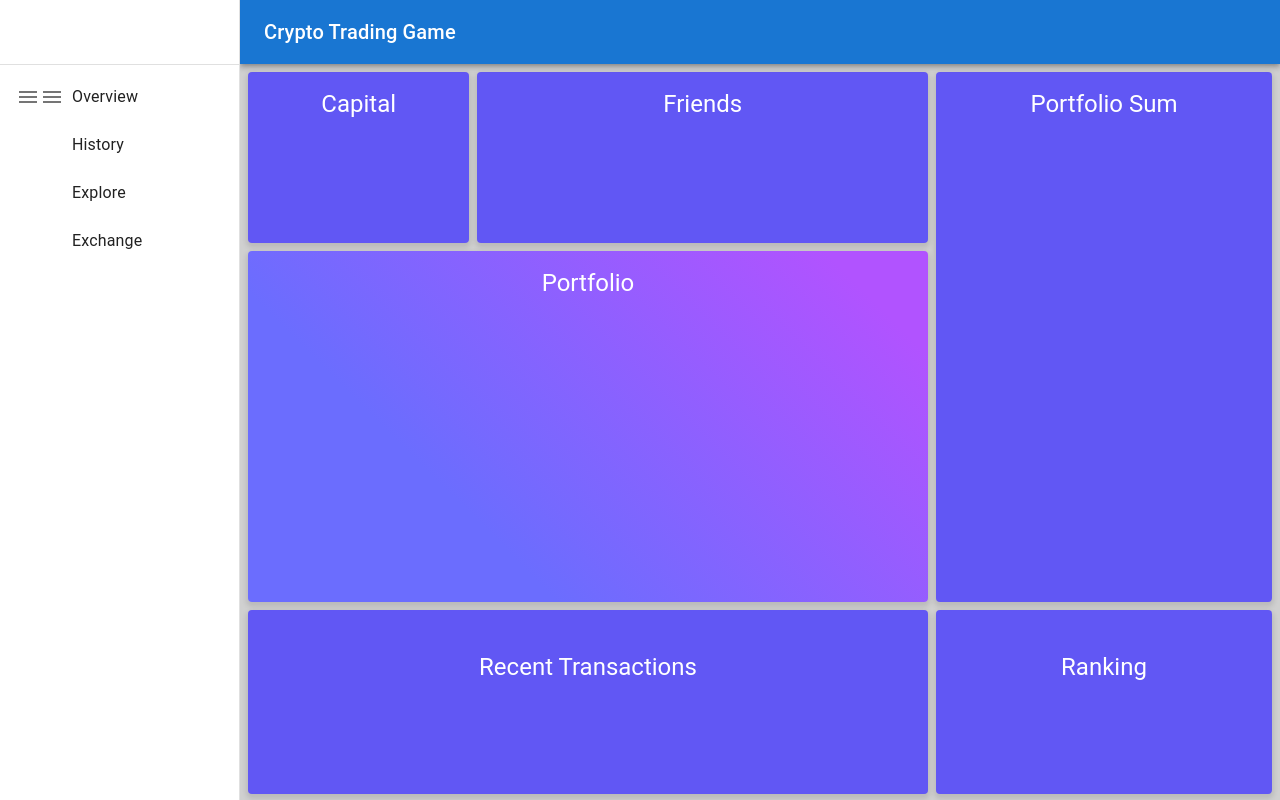
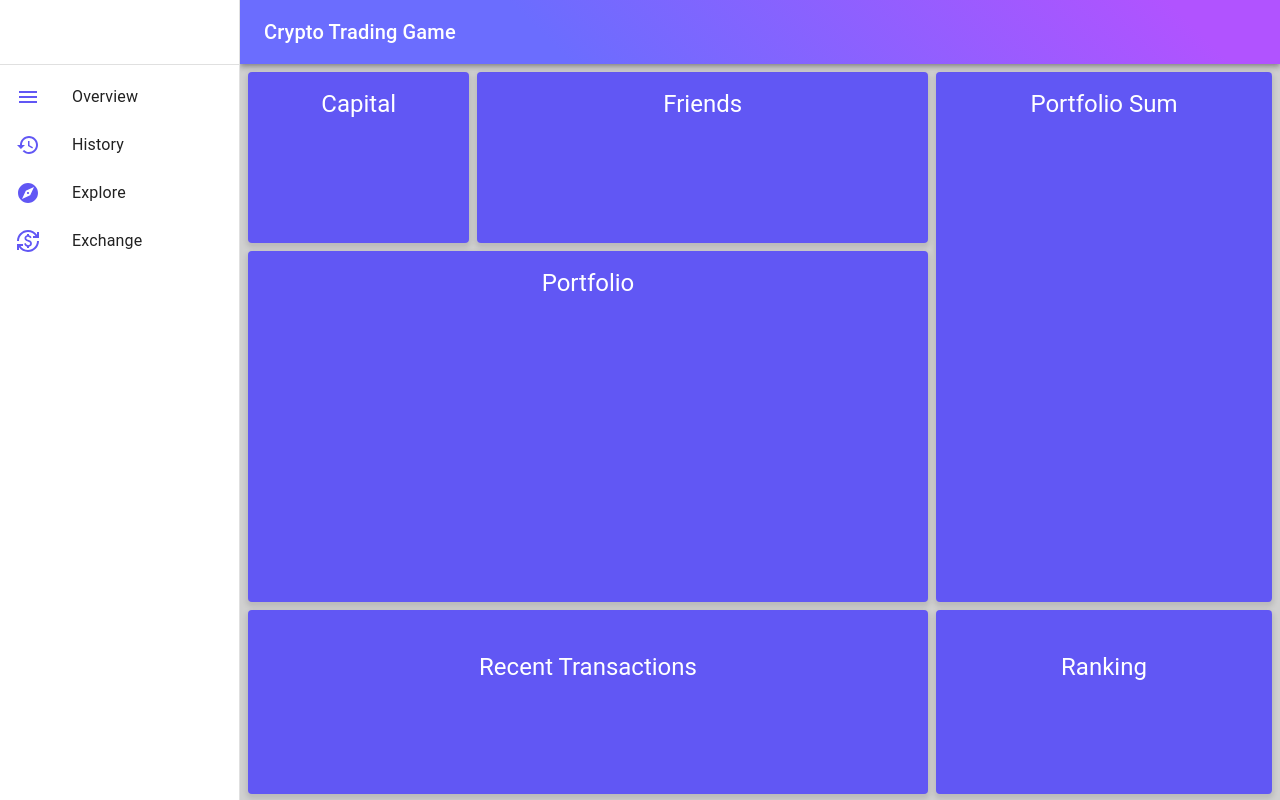
Before and after one commit to PogChampisAlreadyTaken/wt-frontend, a React (Create React App) app: page / in a window 1280 px wide. Built offline with nearby package versions, Linux system fonts and the light colour scheme.

Commit message:
Change color Toolbar

```diff
--- a/src/components/LeftsideMenu.tsx
+++ b/src/components/LeftsideMenu.tsx
@@ -10,8 +10,10 @@ import Divider from "@mui/material/Divider";
 import ListItem from "@mui/material/ListItem";
 import ListItemIcon from "@mui/material/ListItemIcon";
 import ListItemText from "@mui/material/ListItemText";
-import InboxIcon from "@mui/icons-material/MoveToInbox";
 import MenuIcon from '@mui/icons-material/Menu';
+import HistoryIcon from '@mui/icons-material/History';
+import ExploreIcon from '@mui/icons-material/Explore';
+import CurrencyExchangeIcon from '@mui/icons-material/CurrencyExchange';
 
 const drawerWidth = 240;
 
@@ -23,7 +25,7 @@ export default function PermanentDrawerLeft() {
         position="fixed"
         sx={{ width: `calc(100% - ${drawerWidth}px)`, ml: `${drawerWidth}px` }}
       >
-        <Toolbar>
+        <Toolbar style={{ background: 'linear-gradient(45deg, #6B6DFE 30%, #B153FF 90%)' }}>
           <Typography variant="h6" noWrap component="div">
             Crypto Trading Game
           </Typography>
@@ -46,7 +48,7 @@ export default function PermanentDrawerLeft() {
         <List>
           {["Overview", "History", "Explore", "Exchange"].map((text, index) => (
             <ListItem button key={text}>
-              <ListItemIcon>{index == 0 ? <MenuIcon /> : ""}{index == 0 ? <MenuIcon /> : ""}</ListItemIcon>
+              <ListItemIcon>{index == 0 ? <MenuIcon style={{fill: "#6157f4"}}/> : ""}{index == 1 ? <HistoryIcon style={{fill: "#6157f4"}}/> : ""}{index == 2 ? <ExploreIcon style={{fill: "#6157f4"}}/> : ""}{index == 3 ? <CurrencyExchangeIcon style={{fill: "#6157f4"}}/> : ""}</ListItemIcon>
               <ListItemText primary={text} />
             </ListItem>
           ))}
--- a/src/components/cards/Portfolio.tsx
+++ b/src/components/cards/Portfolio.tsx
@@ -21,8 +21,7 @@ export default function Portfolio() {
 const useStyles = makeStyles({
   portfolio: {
     height: "100%",
-    background: 'linear-gradient(45deg, #6B6DFE 30%, #B153FF 90%)',
-    //background: "#6157f4",
+    background: "#6157f4",
     boxShadow: "0 3px 5px 2px rgba(0, 0, 0, 0.1)",
     color: "white",
   },
```
